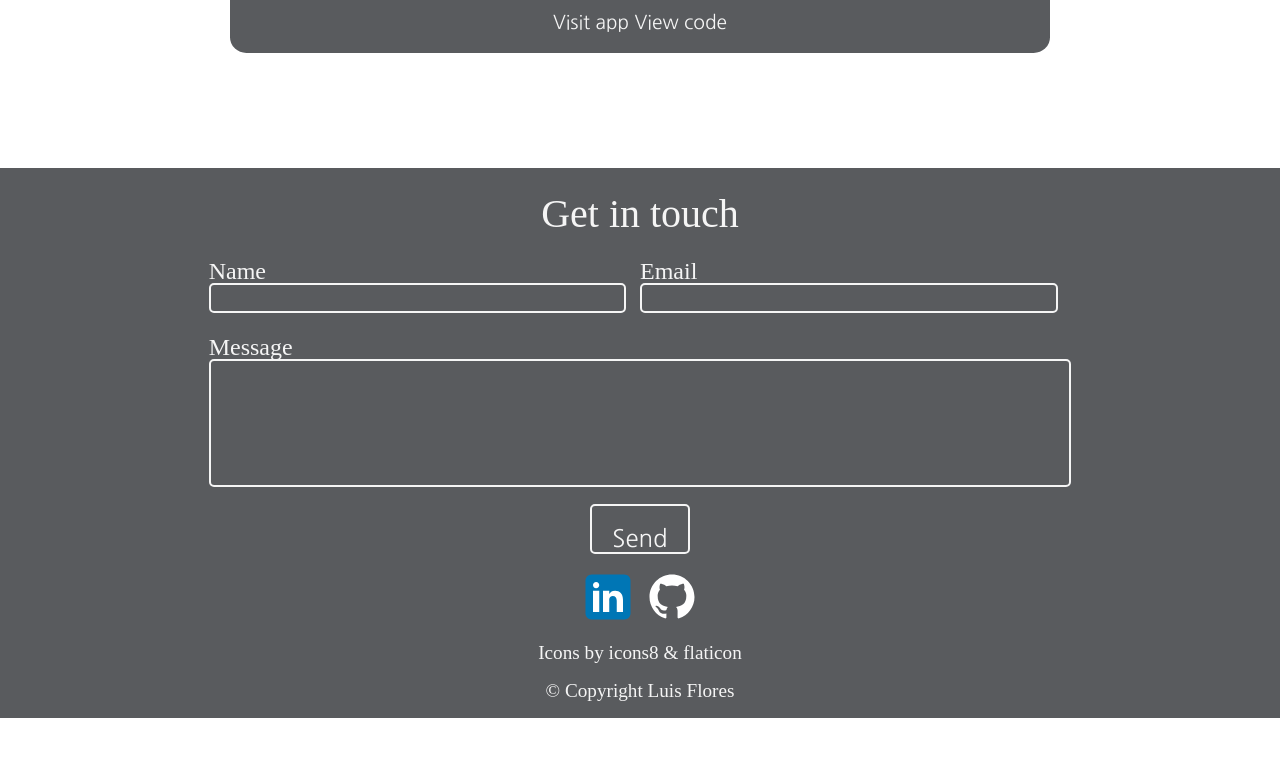
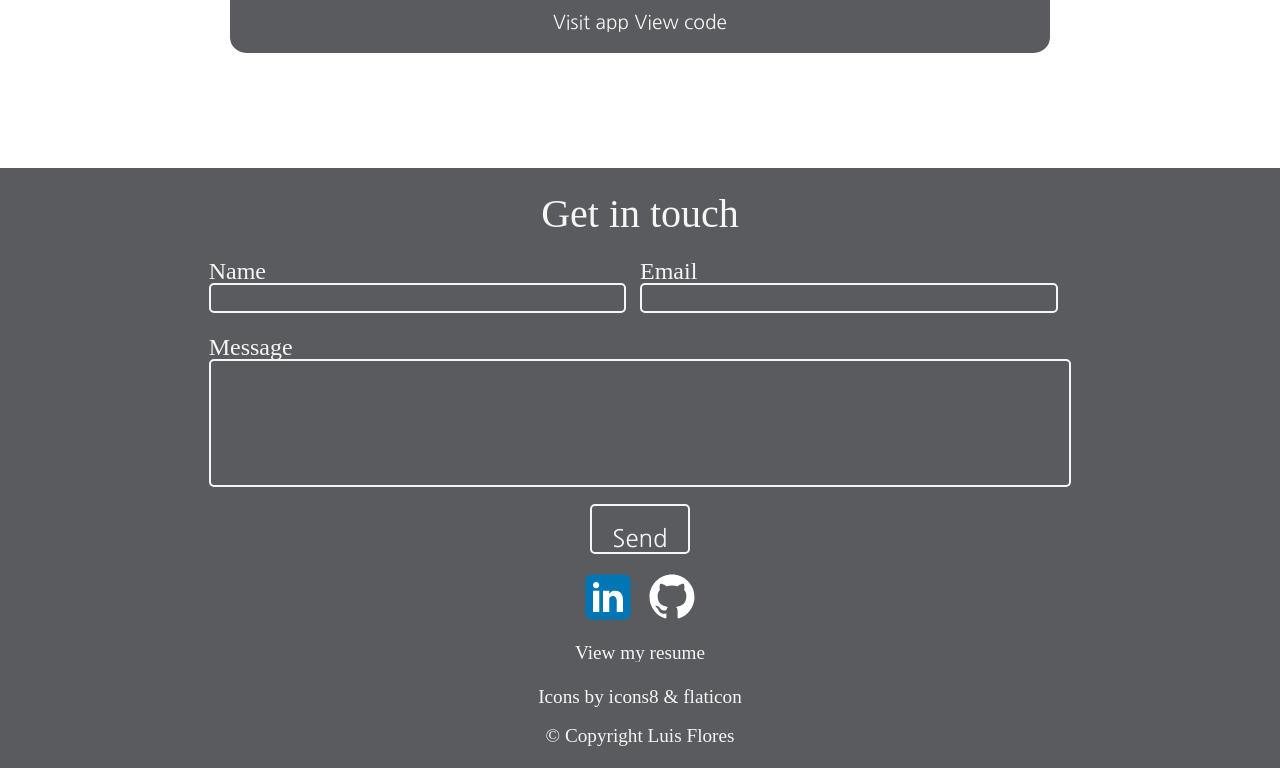
Before and after one commit to lflores0214/Portfolio2, a plain HTML site: page index.html in a window 1280 px wide. Shown: the part 4089-4857 px from the top of the page. Before the commit the page ends 4807 px from the top, so only its background shows below. Drawn offline with Linux system fonts and the light colour scheme; a web font is replaced by a local one.

Commit message:
added resume link to contact section

```diff
--- a/css/index.css
+++ b/css/index.css
@@ -306,7 +306,7 @@ table {
 #contact {
   background-color: #595b5e;
   width: 100%;
-  height: 550px;
+  height: 600px;
   text-align: center;
   display: flex;
   flex-direction: column;
@@ -376,10 +376,20 @@ table {
 .social-links{
     margin-top: 1%;
 }
+.resume-link{
+    font-size: 1.2rem;
+    color: whitesmoke;
+    text-decoration: none;
+    margin-top: 1%;
+}
+.resume-link a:hover{
+    text-decoration: underline;
+}
 .credits {
     font-size: 1.2rem;
     color: whitesmoke;
-    margin-top: 1%
+    margin-top: 2%;
+    margin-bottom: 2%;
 }
 .credits a {
     text-decoration: none;
--- a/index.html
+++ b/index.html
@@ -17,7 +17,7 @@
   <body>
     <!-- NAV -->
     <nav id="nav">
-      <a href="#home">Home</a>
+      <a href="#nav">Home</a>
       <a href="#skills"> Skills</a>
       <img class="logo" src="images/LF-logo.png" />
       <a href="#projects">Projects</a>
@@ -246,11 +246,15 @@
           ><img class="social" src="SVGs/github.svg" /></a
         >
       </div>
+      <object data="nothing.pdf" type="application/pdf" width="100%" height="100%">
+        <p class="resume-link" >View my <a class="resume-link" target="_blank" href="Resume.pdf">resume</a></p>
+      </object>
       <div class="credits">
         <p>Icons by <a href="https://icons8.com">icons8</a> & <a href="https://icons8.com" >flaticon</a></p>
         <br>
         <p> © Copyright Luis Flores</p>
       </div>
+
     </footer>
   </body>
 </html>
```
Also changed, not shown: 1 other file.
